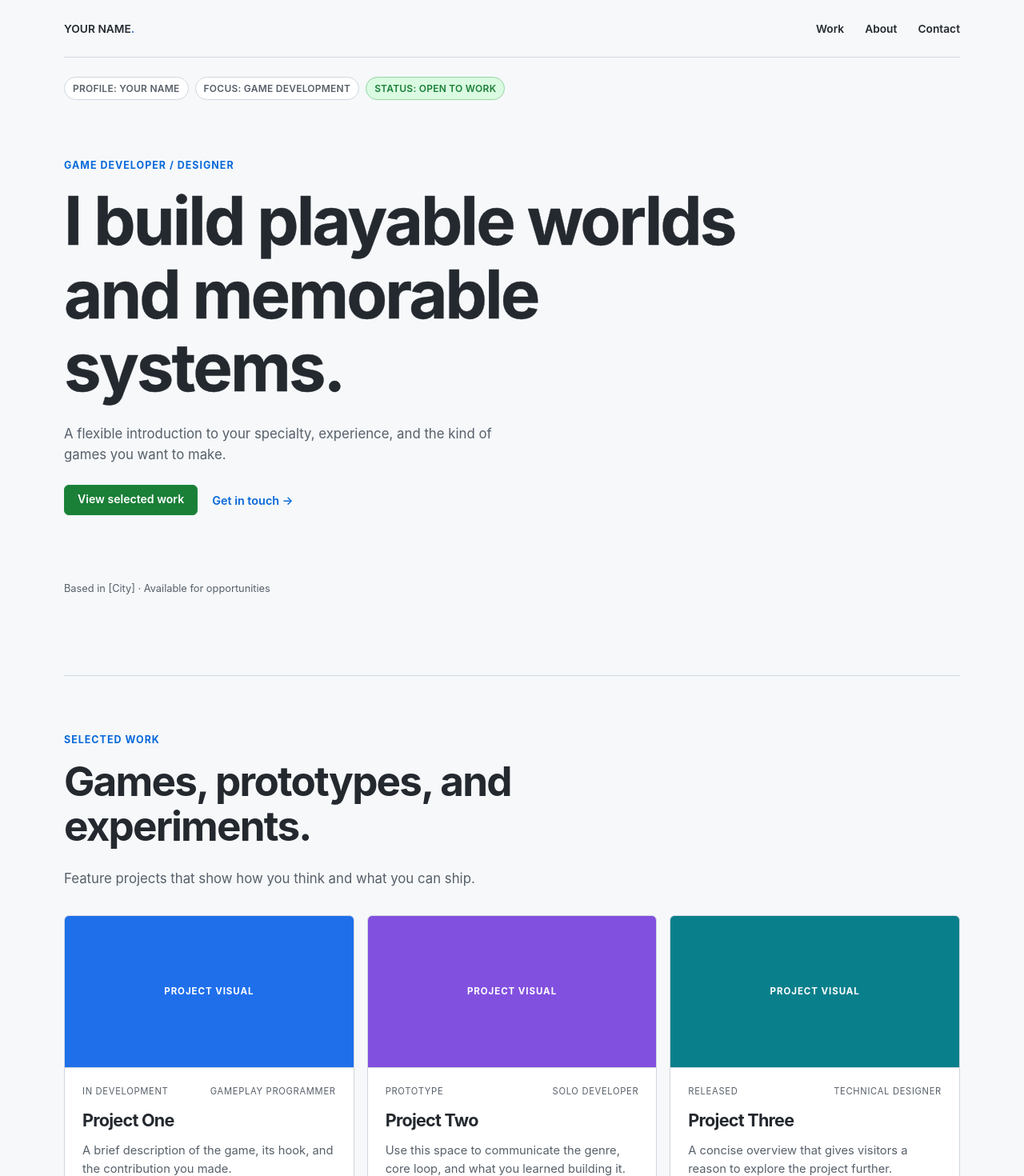
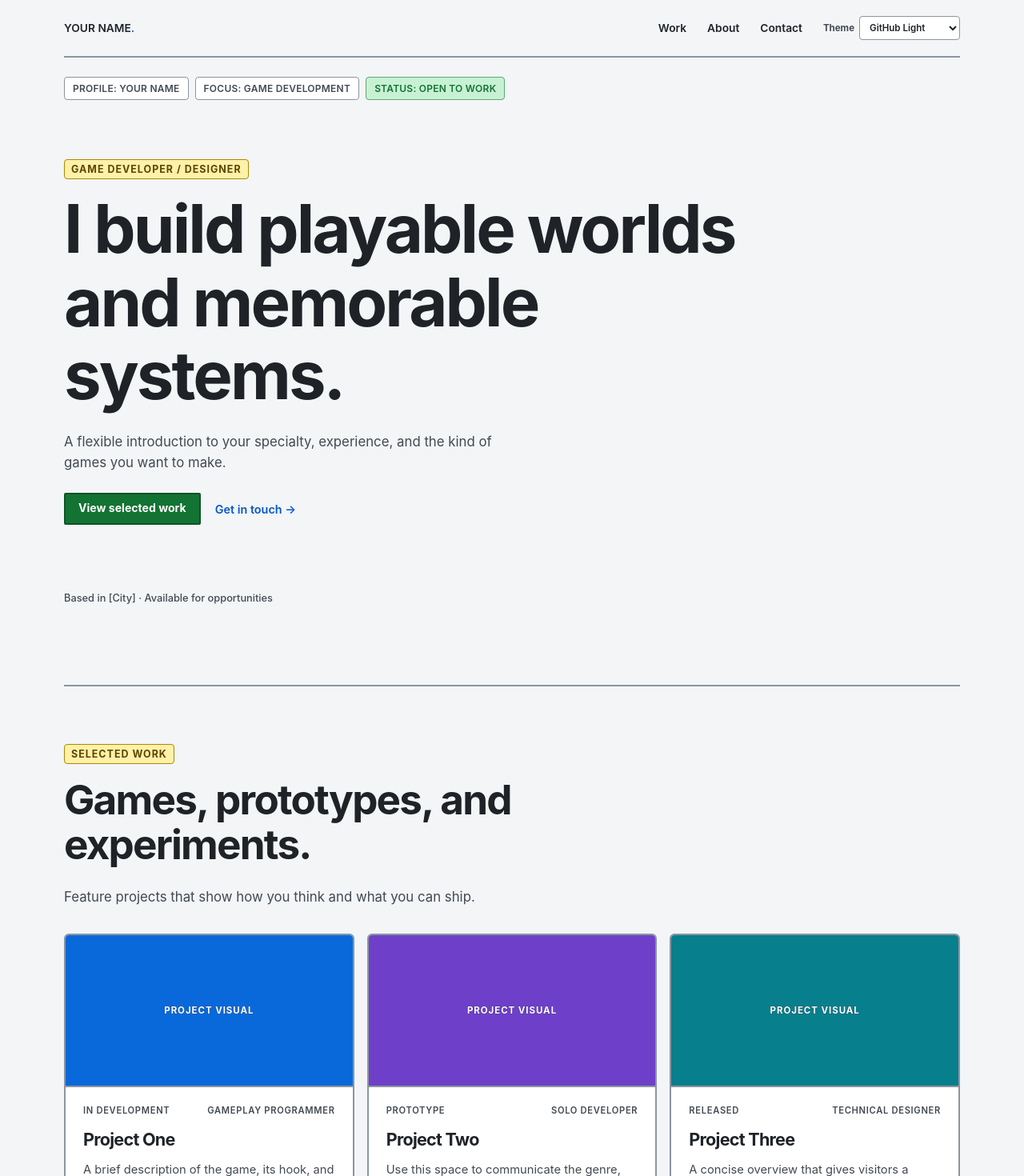
Before and after one commit to oxyenjoyer/PRTF, a React (Vite) app: page / in a window 1280 px wide. Shown: the top 1470 px of the page at 80% size. Built offline with nearby package versions, Linux system fonts and the light colour scheme.

Commit message:
Worked on the theme layout and added theme changer

```diff
--- a/src/App.tsx
+++ b/src/App.tsx
@@ -1,3 +1,5 @@
+import { useState } from 'react'
+
 // Edit this data to add portfolio pieces; each item is rendered by the reusable card below.
 const projects = [
   { title: 'Project One', status: 'In development', role: 'Gameplay Programmer', text: 'A brief description of the game, its hook, and the contribution you made.', tags: ['Unity', 'C#', 'Gameplay'] },
@@ -7,8 +9,11 @@ const projects = [
 
 // Portfolio section order and the placeholder copy live here; replace them as your work evolves.
 export default function App() {
-  return <main className="world">
-    <nav className="nav container"><a className="brand" href="#top">YOUR NAME<span>.</span></a><div><a href="#work">Work</a><a href="#about">About</a><a href="#contact">Contact</a></div></nav>
+  // Add new options here and matching .theme-* variables in github-light.css.
+  const [theme, setTheme] = useState<'light' | 'dark' | 'midnight'>('light')
+
+  return <main className={`world theme-${theme}`}>
+    <nav className="nav container"><a className="brand" href="#top">YOUR NAME<span>.</span></a><div className="nav-tools"><a href="#work">Work</a><a href="#about">About</a><a href="#contact">Contact</a><label className="theme-picker">Theme<select value={theme} onChange={event => setTheme(event.target.value as typeof theme)} aria-label="Select portfolio theme"><option value="light">GitHub Light</option><option value="dark">GitHub Dark</option><option value="midnight">Midnight</option></select></label></div></nav>
     {/* Edit these compact profile labels to match your role, focus, and availability. */}
     <div className="world-hud container"><span>PROFILE: YOUR NAME</span><span>FOCUS: GAME DEVELOPMENT</span><span>STATUS: OPEN TO WORK</span></div>
     <section className="hero container" id="top"><p className="eyebrow">Game developer / designer</p><h1>I build playable worlds and memorable systems.</h1><p className="lead">A flexible introduction to your specialty, experience, and the kind of games you want to make.</p><div className="actions"><a className="button" href="#work">View selected work</a><a href="#contact">Get in touch →</a></div><p className="meta">Based in [City] · Available for opportunities</p></section>
--- a/src/github-light.css
+++ b/src/github-light.css
@@ -1,19 +1,23 @@
 /* GitHub-light design tokens: change these values to retheme the portfolio consistently. */
-:root{--canvas:#f6f8fa;--surface:#ffffff;--surface-muted:#f6f8fa;--border:#d0d7de;--ink:#24292f;--muted:#57606a;--accent:#0969da;--accent-hover:#0550ae;--accent-soft:#ddf4ff;--success:#1a7f37;--success-soft:#dafbe1;font-family:-apple-system,BlinkMacSystemFont,"Segoe UI",Helvetica,Arial,sans-serif;color:var(--ink);background:var(--canvas)}
-*{box-shadow:none!important;text-shadow:none!important}body{background:var(--canvas);image-rendering:auto}a{transition:color .15s ease,background-color .15s ease,border-color .15s ease;transform:none!important}.world{min-height:100vh}
+:root{font-family:-apple-system,BlinkMacSystemFont,"Segoe UI",Helvetica,Arial,sans-serif}.world{--canvas:#f3f5f7;--surface:#ffffff;--surface-muted:#eef1f4;--border:#8c959f;--ink:#1f2328;--muted:#424a53;--accent:#0557c7;--accent-hover:#033d8b;--accent-soft:#cceeff;--success:#137333;--success-soft:#c8f1d4;--highlight:#fff1a8;--stroke-light:#ffffff;--stroke-dark:#1f2328;color:var(--ink);background:var(--canvas)}
+*{box-shadow:none!important;text-shadow:none!important}body{background:var(--canvas,#f3f5f7);image-rendering:auto}a{transition:color .15s ease,background-color .15s ease,border-color .15s ease;transform:none!important}.world{min-height:100vh;transition:background-color .2s ease,color .2s ease}
 
 /* Header and profile summary: edit the summary labels in App.tsx. */
-.container{width:min(1120px,calc(100% - 48px))}.nav{height:72px;border-bottom:1px solid var(--border);color:var(--ink)}.brand{font-size:1.05rem;font-weight:700;letter-spacing:0}.brand span{color:var(--accent)}.nav a{color:var(--ink);font-weight:600}.nav a:hover,footer a:hover{color:var(--accent)}.world-hud{display:flex;gap:8px;flex-wrap:wrap;margin-top:24px;color:var(--muted);font-size:.75rem;font-weight:600;letter-spacing:.02em}.world-hud span{padding:6px 10px;background:var(--surface);border:1px solid var(--border);border-radius:999px}.world-hud span:last-child{color:var(--success);background:var(--success-soft);border-color:#94d3a2}
+.container{width:min(1120px,calc(100% - 48px))}.nav{height:72px;border-bottom:2px solid var(--border);color:var(--ink)}.brand{font-size:1.05rem;font-weight:700;letter-spacing:0;-webkit-text-stroke:.2px var(--stroke-light);paint-order:stroke fill}.brand span{color:var(--accent)}.nav a{color:var(--ink);font-weight:600}.nav a:hover,footer a:hover{color:var(--accent);text-decoration:underline}.nav-tools{align-items:center}.theme-picker{display:flex;align-items:center;gap:6px;color:var(--muted);font-size:.72rem;font-weight:700}.theme-picker select{min-height:30px;padding:4px 26px 4px 8px;border:1px solid var(--border);border-radius:4px;background:var(--surface);color:var(--ink);font:inherit;font-weight:600;cursor:pointer}.theme-picker select:focus{outline:2px solid var(--accent);outline-offset:2px}.world-hud{display:flex;gap:8px;flex-wrap:wrap;margin-top:24px;color:var(--muted);font-size:.75rem;font-weight:600;letter-spacing:.02em}.world-hud span{padding:6px 10px;background:var(--surface);border:1px solid var(--border);border-radius:4px}.world-hud span:last-child{color:var(--success);background:var(--success-soft);border-color:#5caa70}
 
 /* Hero copy is intentionally flat; a thin dark stroke only strengthens the large display headline. */
-.hero{min-height:500px;padding:74px 0 88px}.eyebrow{color:var(--accent);font-size:.78rem;font-weight:700;letter-spacing:.08em}.hero h1,h2,.card h3{color:var(--ink);font-family:inherit;font-weight:700;letter-spacing:-.035em;line-height:1.1}.hero h1{-webkit-text-stroke:.35px #24292f;paint-order:stroke fill}.lead,.intro{color:var(--muted);font-size:1.05rem;line-height:1.6}.meta{color:var(--muted)}
+.hero{min-height:500px;padding:74px 0 88px}.eyebrow{display:inline-block;padding:4px 8px;background:var(--highlight);border:1px solid #b08800;border-radius:4px;color:#5f4500;font-size:.78rem;font-weight:700;letter-spacing:.08em}.hero h1,h2,.card h3{color:var(--ink);font-family:inherit;font-weight:700;letter-spacing:-.035em;line-height:1.1;-webkit-text-stroke:.3px var(--stroke-light);paint-order:stroke fill}.hero h1{-webkit-text-stroke:.45px var(--stroke-light)}.lead,.intro{color:var(--muted);font-size:1.05rem;font-weight:400;line-height:1.6}.meta{color:var(--muted);font-weight:500}
 
 /* Flat, bordered controls replace the former block-game styling. */
-.actions{gap:14px}.button{min-height:38px;padding:8px 16px;background:var(--success);border:1px solid #1f883d;border-radius:6px;color:#fff;font-size:.88rem;font-weight:600}.button:hover{background:#1a7f37;border-color:#1a7f37}.actions>a:not(.button){padding:8px 4px;color:var(--accent);font-weight:600}.actions>a:not(.button):hover{color:var(--accent-hover);text-decoration:underline}
+.actions{gap:14px}.button{min-height:40px;padding:8px 16px;background:var(--success);border:2px solid #0f5425;border-radius:2px;color:#fff;font-size:.88rem;font-weight:700;-webkit-text-stroke:.2px #0f5425;paint-order:stroke fill}.button:hover{background:#0d6b2e;border-color:#083d1a}.actions>a:not(.button){padding:8px 4px;color:var(--accent);font-weight:600}.actions>a:not(.button):hover{color:var(--accent-hover);text-decoration:underline}
 
 /* Portfolio sections use GitHub-like cards, borders, and muted grouping surfaces. */
-.section,.contact{padding:72px 0;border-top:1px solid var(--border);background:transparent}.projects{gap:16px;margin-top:32px}.card{background:var(--surface);border:1px solid var(--border);border-radius:6px;overflow:hidden}.card:hover{border-color:#8c959f;background:#fbfcfe}.art{height:190px;border-bottom:1px solid var(--border);color:#fff;font-size:.72rem;font-weight:700;letter-spacing:.08em}.art-1{background:#1f6feb}.art-2{background:#8250df}.art-3{background:#0a7f8c}.card-body{padding:22px;background:transparent}.topline{color:var(--muted);font-size:.7rem}.card h3{font-size:1.35rem;margin:18px 0 8px}.card p{color:var(--muted);font-size:.92rem}.tags{margin:18px 0}.tags span{padding:4px 8px;background:var(--accent-soft);border:1px solid #b6e3ff;border-radius:999px;color:#0550ae;font-size:.72rem;font-weight:600}.card a{color:var(--accent);font-weight:600}.card a:hover{color:var(--accent-hover);text-decoration:underline}
+.section,.contact{padding:72px 0;border-top:2px solid var(--border);background:transparent}.projects{gap:16px;margin-top:32px}.card{background:var(--surface);border:2px solid var(--border);border-radius:6px;overflow:hidden}.card:hover{border-color:var(--ink);background:var(--surface-muted)}.art{height:190px;border-bottom:2px solid var(--border);color:#fff;font-size:.72rem;font-weight:700;letter-spacing:.08em;-webkit-text-stroke:.3px var(--stroke-dark);paint-order:stroke fill}.art-1{background:#0969da}.art-2{background:#6e40c9}.art-3{background:#087f8c}.card-body{padding:22px;background:transparent}.topline{color:var(--muted);font-size:.7rem;font-weight:600}.card h3{font-size:1.35rem;margin:18px 0 8px}.card p{color:var(--muted);font-size:.92rem}.tags{margin:18px 0}.tags span{padding:4px 8px;background:var(--accent-soft);border:1px solid #75c9ef;border-radius:4px;color:#03449b;font-size:.72rem;font-weight:600}.card a{color:var(--accent);font-weight:600}.card a:hover{color:var(--accent-hover);text-decoration:underline}
 
 /* Skills and contact remain distinct without texture or raised surfaces. */
-.about{gap:80px}.skills{border-top:1px solid var(--border);background:var(--surface);border-radius:6px}.skills p{padding:15px 16px;border-bottom:1px solid var(--border);color:var(--ink);font-weight:600}.skills span{color:var(--muted)}.contact>a{color:var(--accent);border-bottom:2px solid var(--accent);font-family:inherit;font-weight:700;letter-spacing:-.03em}.contact>a:hover{color:var(--accent-hover);border-color:var(--accent-hover)}footer{padding:32px 0;border-top:1px solid var(--border);background:transparent;color:var(--muted)}
+.about{gap:80px}.skills{border:2px solid var(--border);background:var(--surface);border-radius:6px}.skills p{padding:15px 16px;border-bottom:1px solid var(--border);color:var(--ink);font-weight:600}.skills span{color:var(--accent);font-weight:700}.contact>a{color:var(--accent);border-bottom:3px solid var(--accent);font-family:inherit;font-weight:700;letter-spacing:-.03em;-webkit-text-stroke:.2px var(--stroke-light);paint-order:stroke fill}.contact>a:hover{color:var(--accent-hover);border-color:var(--accent-hover)}footer{padding:32px 0;border-top:2px solid var(--border);background:transparent;color:var(--muted)}a:focus-visible{outline:3px solid #fd8c73;outline-offset:3px}
+
+/* Theme palettes: add a matching option in App.tsx when introducing another theme. */
+.theme-dark{--canvas:#0d1117;--surface:#161b22;--surface-muted:#21262d;--border:#484f58;--ink:#f0f6fc;--muted:#b1bac4;--accent:#58a6ff;--accent-hover:#79c0ff;--accent-soft:#0c2d6b;--success:#238636;--success-soft:#123d22;--highlight:#3d2e00;--stroke-light:#0d1117;--stroke-dark:#f0f6fc}.theme-midnight{--canvas:#090d1a;--surface:#11182a;--surface-muted:#182238;--border:#52637f;--ink:#eef5ff;--muted:#b8c7df;--accent:#78a9ff;--accent-hover:#a6c8ff;--accent-soft:#1b355f;--success:#3fba6c;--success-soft:#163d2b;--highlight:#3d315f;--stroke-light:#090d1a;--stroke-dark:#eef5ff}
+.theme-dark .eyebrow{color:#f9d86c;border-color:#b88600}.theme-midnight .eyebrow{color:#e4d7ff;border-color:#9b82e5}.theme-dark .world-hud span:last-child,.theme-midnight .world-hud span:last-child{border-color:var(--success);color:#91e5aa}.theme-dark .button{border-color:#2ea043}.theme-midnight .button{background:#2f81f7;border-color:#1f6feb}.theme-dark .art-1,.theme-midnight .art-1{background:#1f6feb}.theme-dark .art-2,.theme-midnight .art-2{background:#8957e5}.theme-dark .art-3,.theme-midnight .art-3{background:#1f9aac}
 @media(max-width:760px){.container{width:min(100% - 32px,1120px)}.nav{height:64px}.nav div{gap:16px}.world-hud{margin-top:16px}.hero{min-height:auto;padding:56px 0 64px}.section,.contact{padding:56px 0}.projects,.about{grid-template-columns:1fr}.about{gap:32px}.art{height:170px}footer{padding:28px 0}}
```
Also changed, not shown: 5 other files (tests, documents, lock files or other folders).
